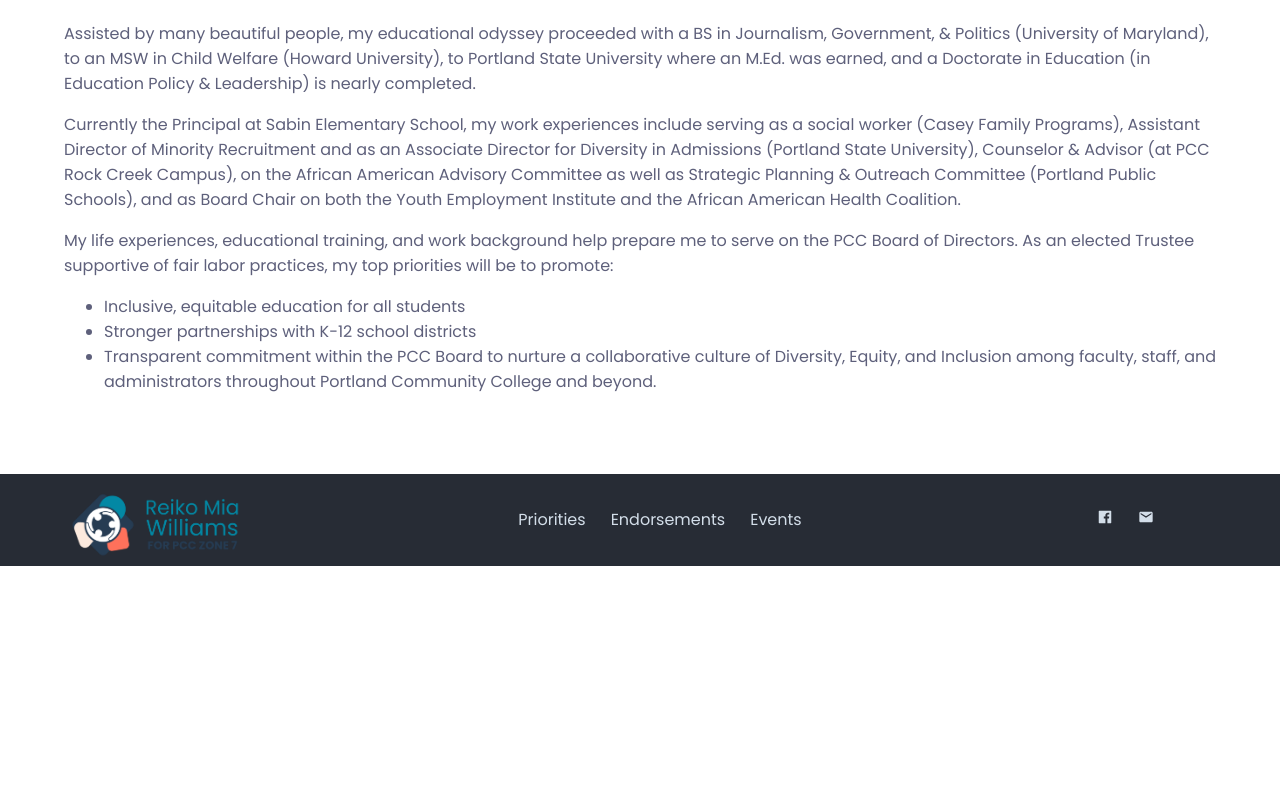
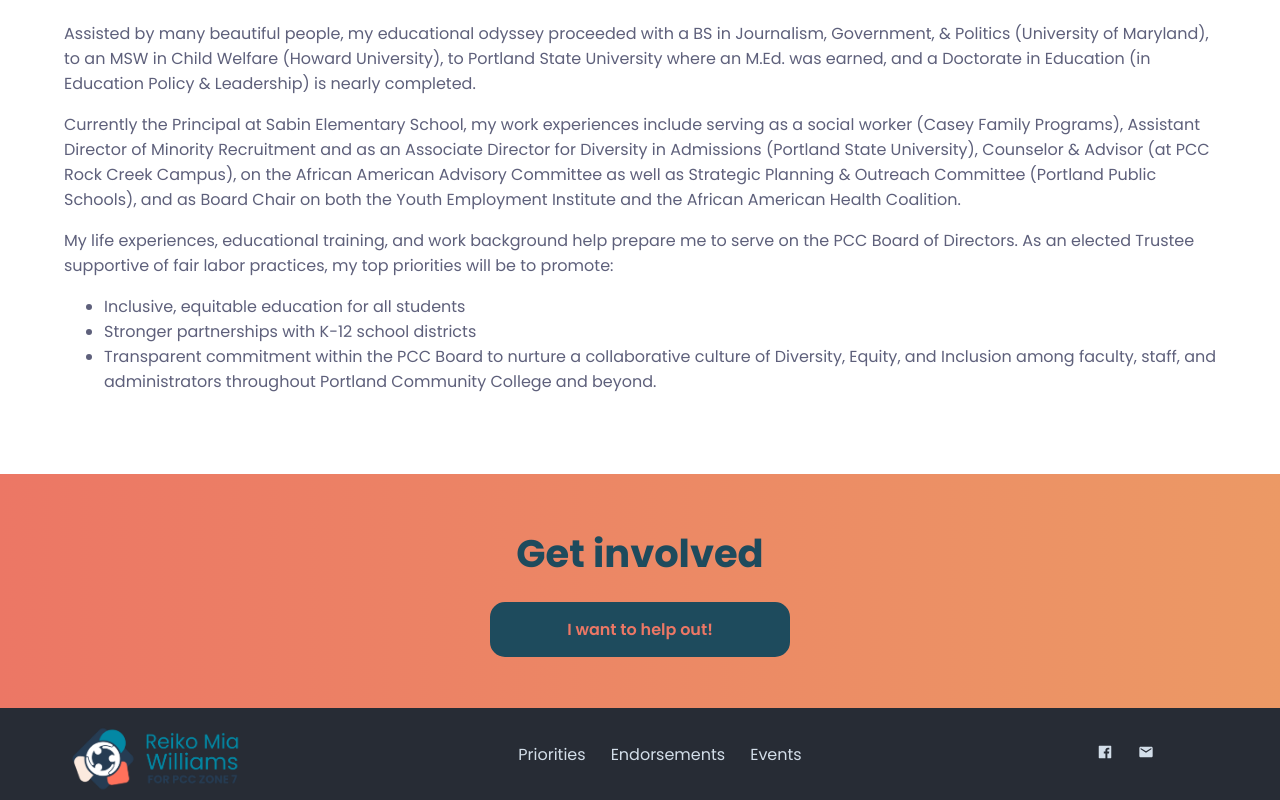
Before and after one commit to bmediax/reikoforpcc, a React (Create React App) app: page /meet-reiko in a window 1280 px wide. Shown: the part 400-1200 px from the top of the page. Before the commit the page ends 966 px from the top, so only its background shows below. Built offline with nearby package versions, Linux system fonts and the light colour scheme.

Commit message:
Added Get Involved to MeetReiko

```diff
--- a/src/pages/MeetReiko/MeetReiko.jsx
+++ b/src/pages/MeetReiko/MeetReiko.jsx
@@ -4,6 +4,7 @@
 import './MeetReiko.scss'
 import { pageVariants } from '../../tools/motionVariants'
 import SectionTemplate from '../../components/SectionTemplate'
+import GetinvolvedModule from '../../modules/GetinvolvedModule'
 
 const MeetReiko = () => {
     return (
@@ -25,6 +26,7 @@
                     <li>Transparent commitment within the PCC Board to nurture a collaborative culture of Diversity, Equity, and Inclusion among faculty, staff, and administrators throughout Portland Community College and beyond.</li>
                 </ul>
             </SectionTemplate>
+            <GetinvolvedModule />
         </motion.div>
     )
 }
```
